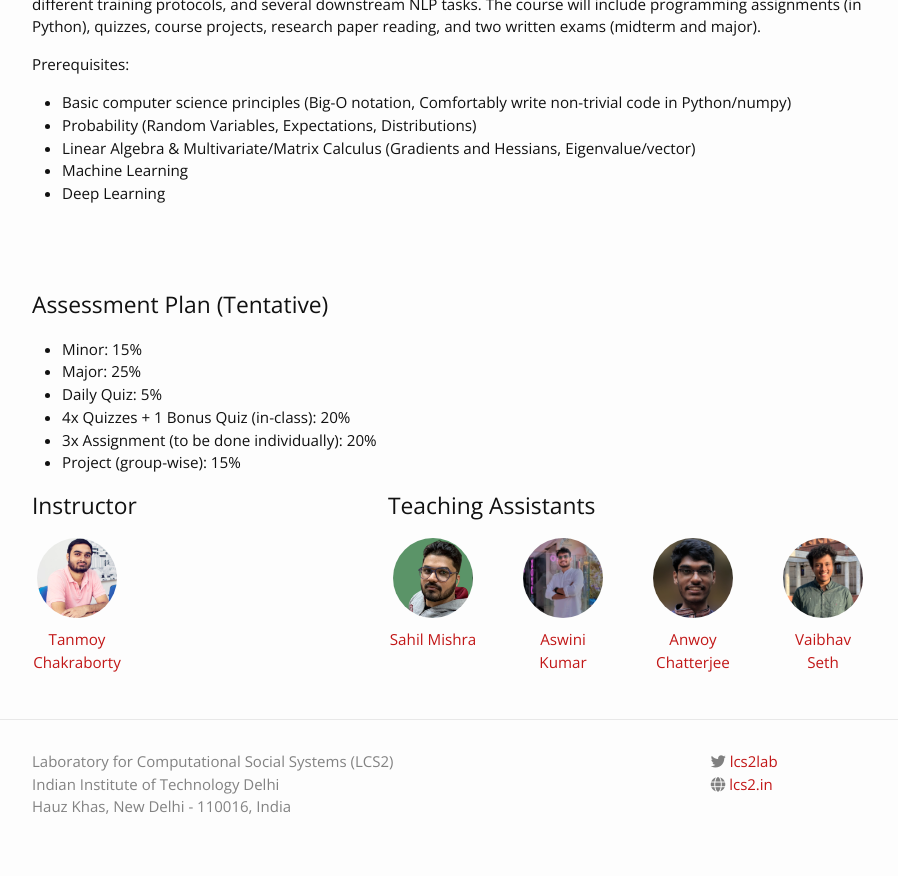
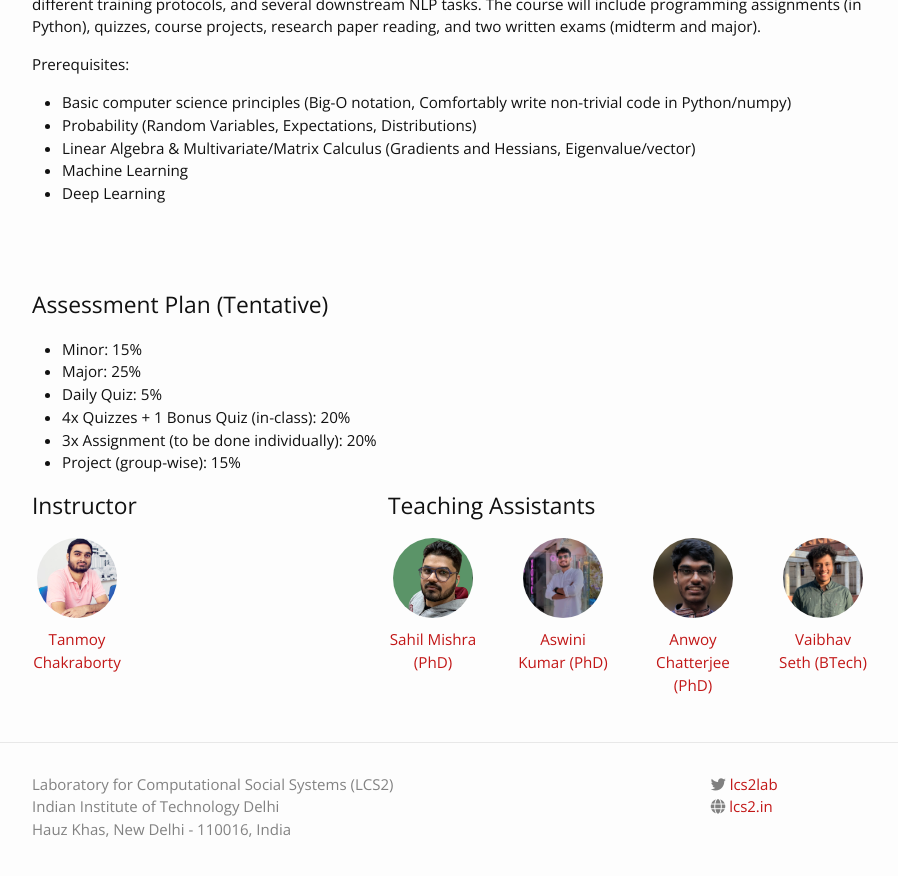
Before and after one commit to lcs2-iitd/ELL884-2402, a Jekyll site: the page built from index.md, in a window 1280 px wide and 900 px high, scrolled down 737 px. Shown: the top 876 px of the window, without its empty margins (163-1061 px from the left). Built offline with Jekyll 4.4.1, drawn with Linux system fonts in a browser that asks for light colours; nearby versions of some CDN libraries.

Commit message:
Update people.yml

```diff
--- a/_data/people.yml
+++ b/_data/people.yml
@@ -5,18 +5,18 @@ instructors:
 
 
 teaching_assistants:
-  - name: Sahil Mishra
+  - name: Sahil Mishra (PhD)
     profile_pic: /_images/pp/sahil.png
     webpage: https://www.linkedin.com/in/sahilmishra0012/
 
-  - name: Aswini Kumar
+  - name: Aswini Kumar (PhD)
     profile_pic: /_images/pp/aswini.jpg
     webpage: https://www.linkedin.com/in/aswini-kumar-08925572/
 
-  - name: Anwoy Chatterjee
+  - name: Anwoy Chatterjee (PhD)
     profile_pic: /_images/pp/anwoy.jpg
     webpage: https://www.linkedin.com/in/anwoy-chatterjee/
 
-  - name: Vaibhav Seth
+  - name: Vaibhav Seth (BTech)
     profile_pic: /_images/pp/vaibhav.jpeg
     webpage: https://www.linkedin.com/in/vaibhav-1-seth/
```
